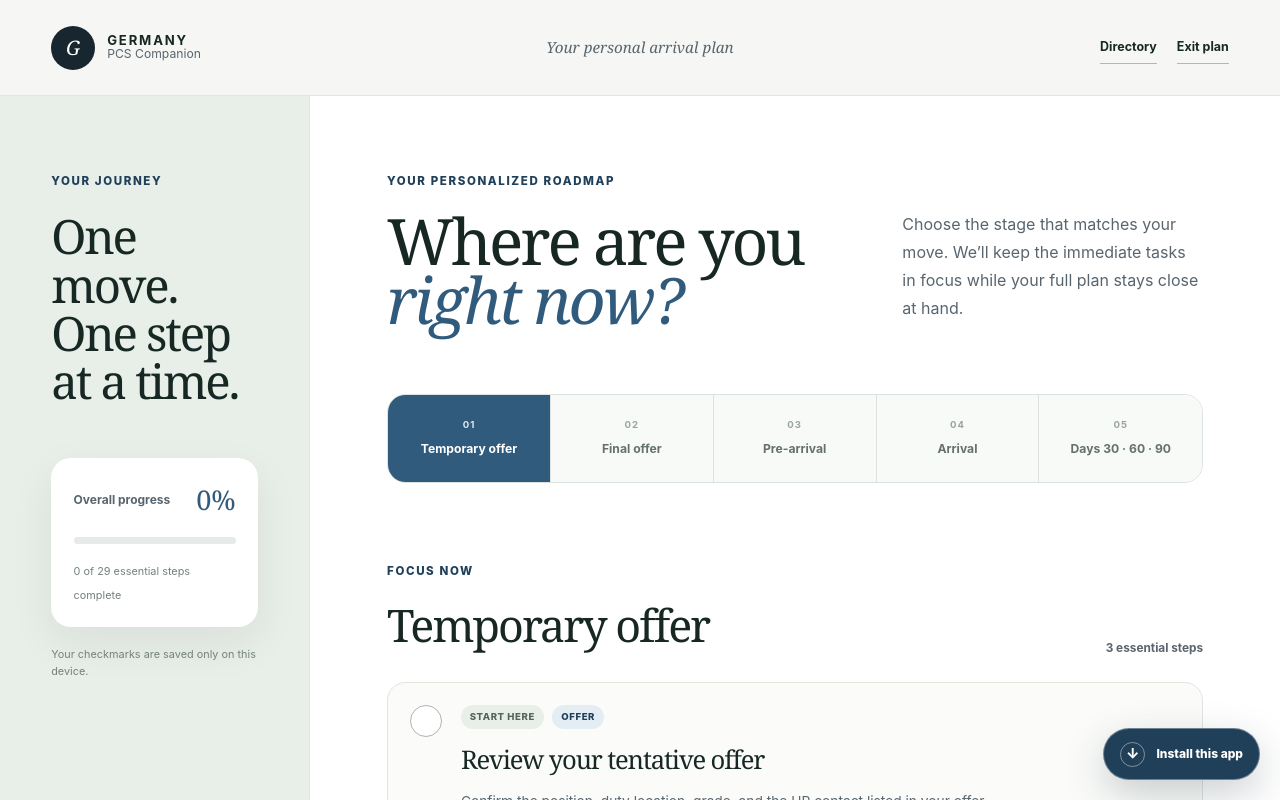
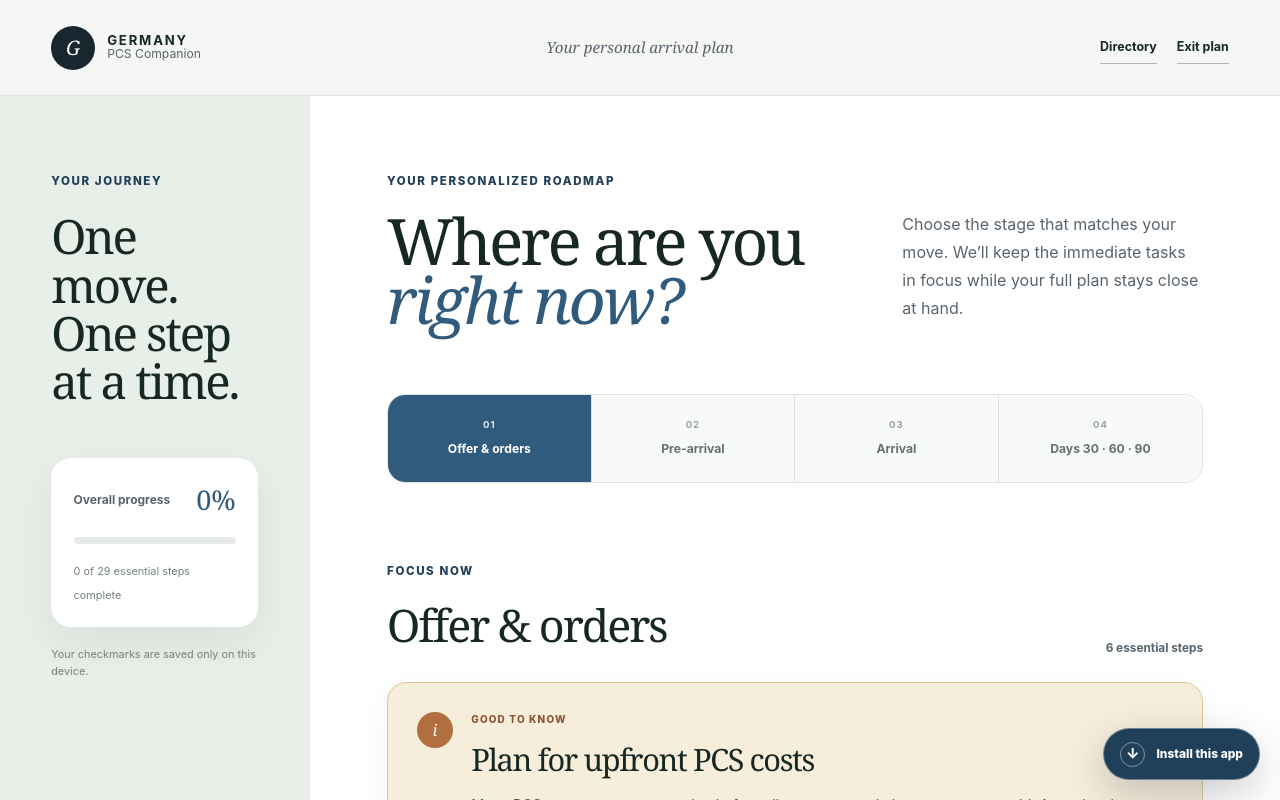
Before and after one commit to ganzon-beep/germany-pcs-companion, a React (Vite) app: page / in a window 1280 px wide. Both pictures are taken after a click on the button "Find my next step". Shown: the top 800 px of the page. Built offline with nearby package versions, Linux system fonts and the light colour scheme.

Commit message:
Combine offer stages and add PCS planning tip

```diff
--- a/src/App.jsx
+++ b/src/App.jsx
@@ -3,25 +3,35 @@ import { useEffect, useState } from 'react'
 const assetUrl = (path) => `${import.meta.env.BASE_URL}${path.replace(/^\/+/, '')}`
 
 const journeyStages = [
-  ['01', 'Temporary offer', 'Understand what comes next'],
-  ['02', 'Final offer', 'Prepare with confidence'],
-  ['03', 'Pre-arrival', 'Make the move feel manageable'],
-  ['04', 'Arrival', 'Handle the first essentials'],
-  ['05', 'Days 30 · 60 · 90', 'Settling into your new life'],
+  ['01', 'Offer & orders', 'From tentative offer to travel orders'],
+  ['02', 'Pre-arrival', 'Make the move feel manageable'],
+  ['03', 'Arrival', 'Handle the first essentials'],
+  ['04', 'Days 30 · 60 · 90', 'Settling into your new life'],
 ]
+
+const phaseTips = {
+  'Offer & orders': {
+    label: 'Good to know',
+    title: 'Plan for upfront PCS costs',
+    detail: 'Many PCS expenses can come due before allowances or reimbursements are paid. As a planning target, some households may want $10,000–$25,000 readily accessible, adjusted for family size, temporary lodging, deposits, pets, and vehicle costs.',
+    note: 'This is a planning buffer, not an entitlement estimate. Ask your HR or finance office which expenses and advances are authorized for your specific move before making financial decisions.',
+  },
+}
 
 const phaseTasks = [
   {
     id: 'temporary-offer',
-    phase: 'Temporary offer',
+    phase: 'Offer & orders',
+    milestone: 'After your Tentative Job Offer (TJO)',
     window: 'Start here',
-    title: 'Review your tentative offer',
+    title: 'Review your Tentative Job Offer (TJO)',
     detail: 'Confirm the position, duty location, grade, and the HR contact listed in your offer.',
     tag: 'Offer',
   },
   {
     id: 'start-document-folder',
-    phase: 'Temporary offer',
+    phase: 'Offer & orders',
+    milestone: 'After your Tentative Job Offer (TJO)',
     window: 'This week',
     title: 'Start your PCS document folder',
     detail: 'Keep your offer, passports, marriage or birth certificates, pet records, medical records, and receipts together.',
@@ -29,7 +39,8 @@ const phaseTasks = [
   },
   {
     id: 'audit-health-insurance',
-    phase: 'Temporary offer',
+    phase: 'Offer & orders',
+    milestone: 'After your Tentative Job Offer (TJO)',
     window: 'Before enrollment closes',
     title: 'Audit your overseas health coverage',
     detail: 'Review your FEHB plan for care on the German economy, overseas claims, deductibles, and direct-billing support. Federal civilians generally use military treatment facilities only on a space-available basis.',
@@ -37,15 +48,17 @@ const phaseTasks = [
   },
   {
     id: 'final-offer',
-    phase: 'Final offer',
+    phase: 'Offer & orders',
+    milestone: 'After your Final Job Offer (FJO)',
     window: 'When received',
-    title: 'Verify your final offer and travel orders',
+    title: 'Verify your Final Job Offer (FJO) and travel orders',
     detail: 'Check names, dependents, allowances, and the authorized travel details before booking.',
     tag: 'Orders',
   },
   {
     id: 'no-fee-passports-sofa',
-    phase: 'Final offer',
+    phase: 'Offer & orders',
+    milestone: 'After your Final Job Offer (FJO)',
     window: 'As soon as authorized',
     title: 'Obtain No-Fee passports and SOFA stamps',
     detail: 'Confirm that you and each dependent have the required No-Fee passport and SOFA stamp. Keep tourist passports available for personal travel.',
@@ -53,7 +66,8 @@ const phaseTasks = [
   },
   {
     id: 'advance-of-pay',
-    phase: 'Final offer',
+    phase: 'Offer & orders',
+    milestone: 'After your Final Job Offer (FJO)',
     window: 'Up to 3 weeks before PCS',
     title: 'Consider an advance of pay',
     detail: 'Ask your HR sponsor whether you are eligible and how to submit the request. Existing Federal employees may request it before PCS; new hires may request it after arrival.',
@@ -961,7 +975,7 @@ function Directory({ onHome, onPlan }) {
 }
 
 function Companion({ onHome, onDirectory }) {
-  const [activePhase, setActivePhase] = useState('Temporary offer')
+  const [activePhase, setActivePhase] = useState('Offer & orders')
   const [completed, setCompleted] = useState(() => {
     try {
       return JSON.parse(localStorage.getItem('germany-pcs-progress')) || []
@@ -975,6 +989,13 @@ function Companion({ onHome, onDirectory }) {
   }, [completed])
 
   const visibleTasks = phaseTasks.filter((task) => task.phase === activePhase)
+  const activeTip = phaseTips[activePhase]
+  const taskGroups = activePhase === 'Offer & orders'
+    ? [
+        ['After your Tentative Job Offer (TJO)', visibleTasks.filter((task) => task.milestone === 'After your Tentative Job Offer (TJO)')],
+        ['After your Final Job Offer (FJO)', visibleTasks.filter((task) => task.milestone === 'After your Final Job Offer (FJO)')],
+      ]
+    : [[null, visibleTasks]]
   const completion = Math.round((completed.length / phaseTasks.length) * 100)
 
   const toggleTask = (id) => {
@@ -1049,8 +1070,24 @@ function Companion({ onHome, onDirectory }) {
             <span>{visibleTasks.length} essential {visibleTasks.length === 1 ? 'step' : 'steps'}</span>
           </div>
 
+          {activeTip && (
+            <aside className="good-to-know" aria-labelledby="good-to-know-title">
+              <span className="good-to-know-icon" aria-hidden="true">i</span>
+              <div>
+                <p className="good-to-know-label">{activeTip.label}</p>
+                <h3 id="good-to-know-title">{activeTip.title}</h3>
+                <p>{activeTip.detail}</p>
+                <small>{activeTip.note}</small>
+              </div>
+            </aside>
+          )}
+
+          <div className="task-groups">
+            {taskGroups.map(([milestone, tasks]) => (
+              <section className="task-group" key={milestone || activePhase} aria-label={milestone || activePhase}>
+                {milestone && <h3 className="task-group-heading">{milestone}</h3>}
                 <div className="task-list">
-            {visibleTasks.map((task) => {
+                  {tasks.map((task) => {
                     const isDone = completed.includes(task.id)
                     return (
                       <article className={`task-card ${isDone ? 'is-done' : ''}`} key={task.id}>
@@ -1073,6 +1110,9 @@ function Companion({ onHome, onDirectory }) {
                       </article>
                     )
                   })}
+                </div>
+              </section>
+            ))}
           </div>
 
           <div className="planner-reassurance">
@@ -1363,7 +1403,7 @@ function App() {
             <span className="journey-prompt__number">01</span>
             <span>
               <small>Start here</small>
-              <strong>I’ve received my temporary job offer</strong>
+              <strong>I’ve received my Tentative Job Offer (TJO)</strong>
             </span>
             <span className="journey-prompt__arrow" aria-hidden="true">
               →
--- a/src/index.css
+++ b/src/index.css
@@ -512,7 +512,7 @@ h1 span {
 
 .journey-track {
   display: grid;
-  grid-template-columns: repeat(5, 1fr);
+  grid-template-columns: repeat(4, 1fr);
   margin: 5rem 0 0;
   padding: 0;
   list-style: none;
@@ -1240,7 +1240,7 @@ h1 span {
 .phase-tabs {
   display: grid;
   margin: 4rem 0 5rem;
-  grid-template-columns: repeat(5, 1fr);
+  grid-template-columns: repeat(4, 1fr);
   border: 1px solid #dce3de;
   border-radius: 1.15rem;
   overflow: hidden;
@@ -1304,6 +1304,76 @@ h1 span {
 .task-list {
   display: grid;
   gap: 0.9rem;
+}
+
+.task-groups {
+  display: grid;
+  gap: 2.25rem;
+}
+
+.good-to-know {
+  display: grid;
+  grid-template-columns: auto 1fr;
+  gap: 1.15rem;
+  margin-bottom: 2.25rem;
+  border: 1px solid #ddc899;
+  border-radius: 1.2rem;
+  padding: clamp(1.35rem, 3vw, 1.8rem);
+  background: #f6edda;
+  box-shadow: 0 12px 32px rgba(91, 72, 34, 0.06);
+}
+
+.good-to-know-icon {
+  display: grid;
+  width: 2.25rem;
+  height: 2.25rem;
+  place-items: center;
+  border-radius: 50%;
+  background: #b16e3f;
+  color: white;
+  font-family: Georgia, "Times New Roman", serif;
+  font-size: 1rem;
+  font-style: italic;
+}
+
+.good-to-know-label {
+  margin: 0 0 0.55rem;
+  color: #8a542f;
+  font-size: 0.62rem;
+  font-weight: 850;
+  letter-spacing: 0.12em;
+  text-transform: uppercase;
+}
+
+.good-to-know h3 {
+  font-size: clamp(1.45rem, 2.4vw, 2rem);
+}
+
+.good-to-know div > p:not(.good-to-know-label) {
+  max-width: 54rem;
+  margin: 0.7rem 0 0;
+  color: #625846;
+  font-size: 0.9rem;
+  line-height: 1.7;
+}
+
+.good-to-know small {
+  display: block;
+  max-width: 54rem;
+  margin-top: 0.9rem;
+  color: #786b55;
+  font-size: 0.7rem;
+  line-height: 1.6;
+}
+
+.task-group-heading {
+  margin: 0 0 0.9rem;
+  color: var(--navy-dark);
+  font-family: inherit;
+  font-size: 0.72rem;
+  font-weight: 800;
+  letter-spacing: 0.09em;
+  text-transform: uppercase;
 }
 
 .task-card {
```
Lines whose indentation alone changed are shown as unchanged.
